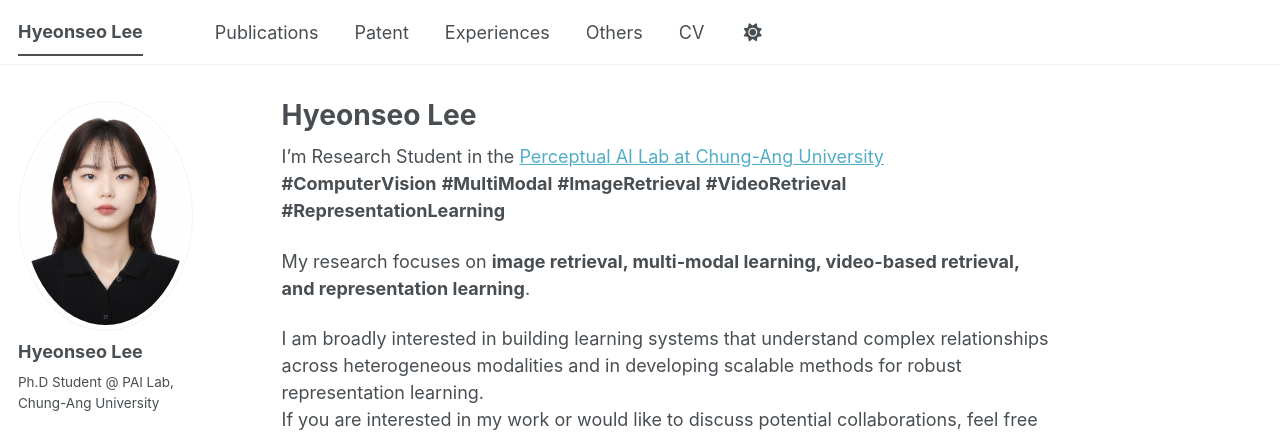
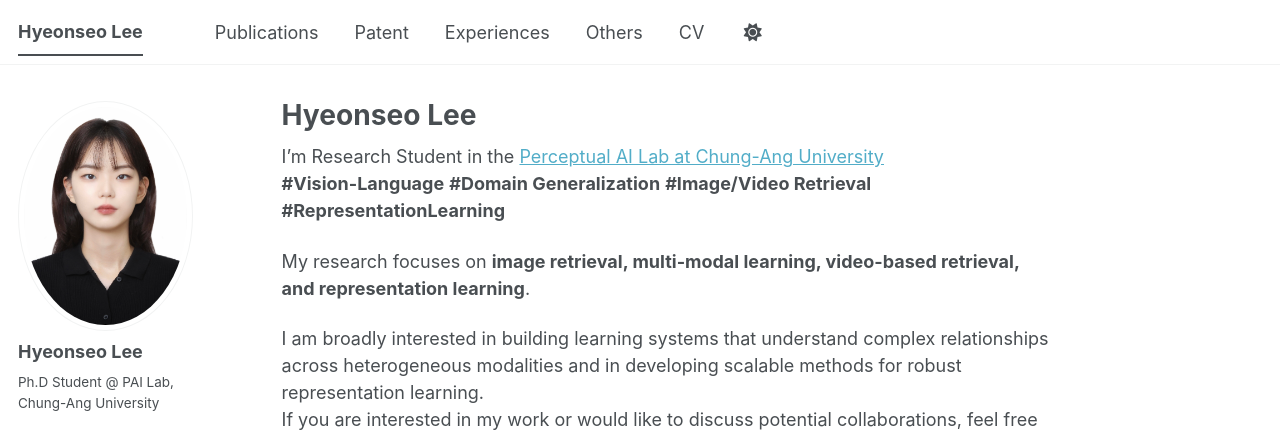
Before and after one commit to hyeonseo-o/hyeonseo-o.github.io, a Jekyll site: the page built from _pages/about.md, in a window 1280 px wide and 900 px high. Shown: the top 432 px of the window. Built offline with Jekyll 4.4.1, drawn with Linux system fonts in a browser that asks for light colours; some web fonts are replaced; a script bundle is joined from its source files by our own code; library files that are not in the unit come from our copies.

Commit message:
Update about.md

```diff
--- a/_pages/about.md
+++ b/_pages/about.md
@@ -14,10 +14,9 @@ redirect_from:
 
 I'm Research Student in the [Perceptual AI Lab at Chung-Ang University](https://sites.google.com/view/pai-lab/publications/publications-intl?authuser=0)
 <br>
-<span class="tag"><strong>#ComputerVision</strong></span>
-<span class="tag"><strong>#MultiModal</strong></span>
-<span class="tag"><strong>#ImageRetrieval</strong></span>
-<span class="tag"><strong>#VideoRetrieval</strong></span>
+<span class="tag"><strong>#Vision-Language</strong></span>
+<span class="tag"><strong>#Domain Generalization</strong></span>
+<span class="tag"><strong>#Image/Video Retrieval</strong></span>
 <span class="tag"><strong>#RepresentationLearning</strong></span>
 
 My research focuses on **image retrieval, multi-modal learning, video-based retrieval, and representation learning**.
```
